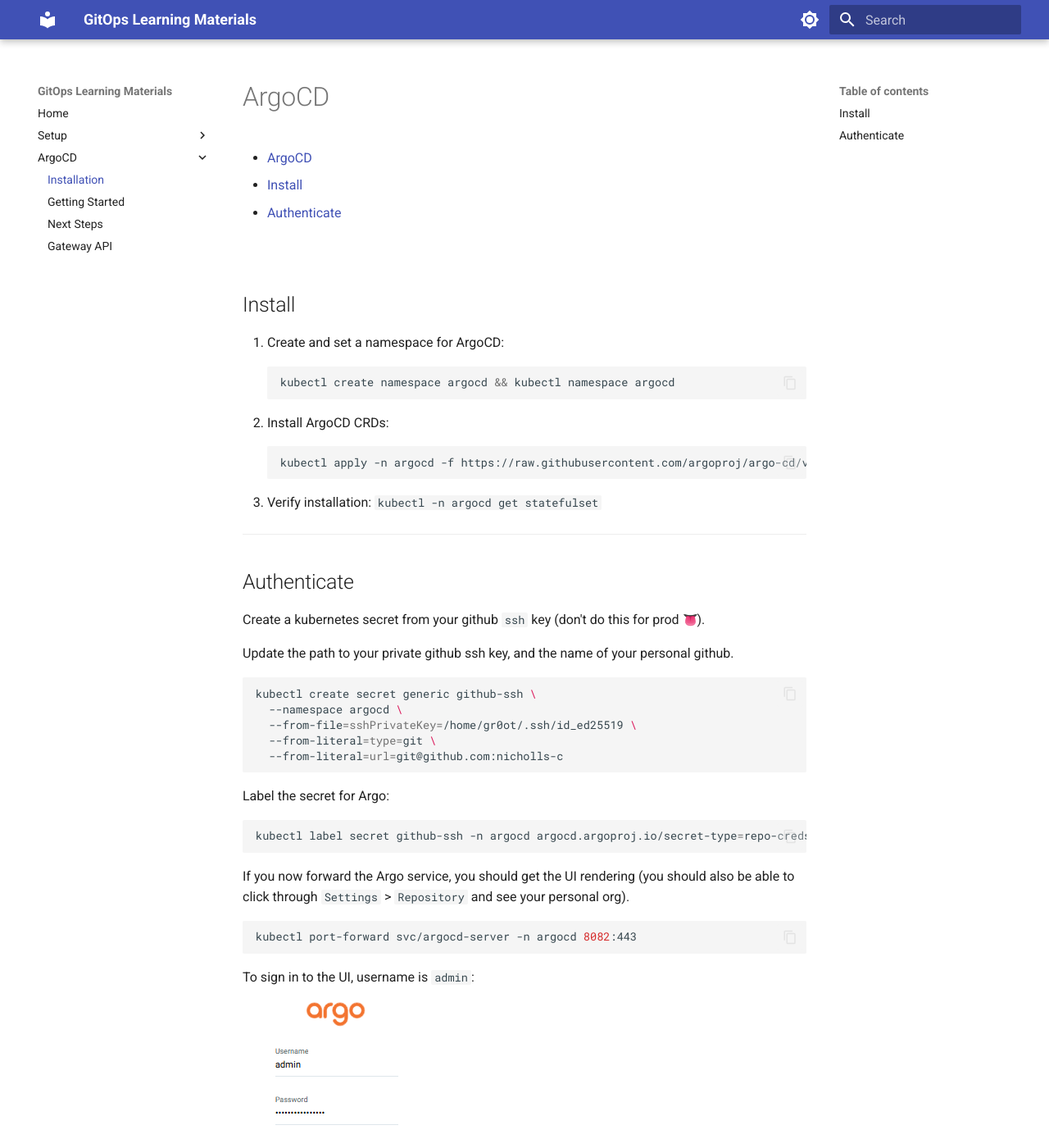
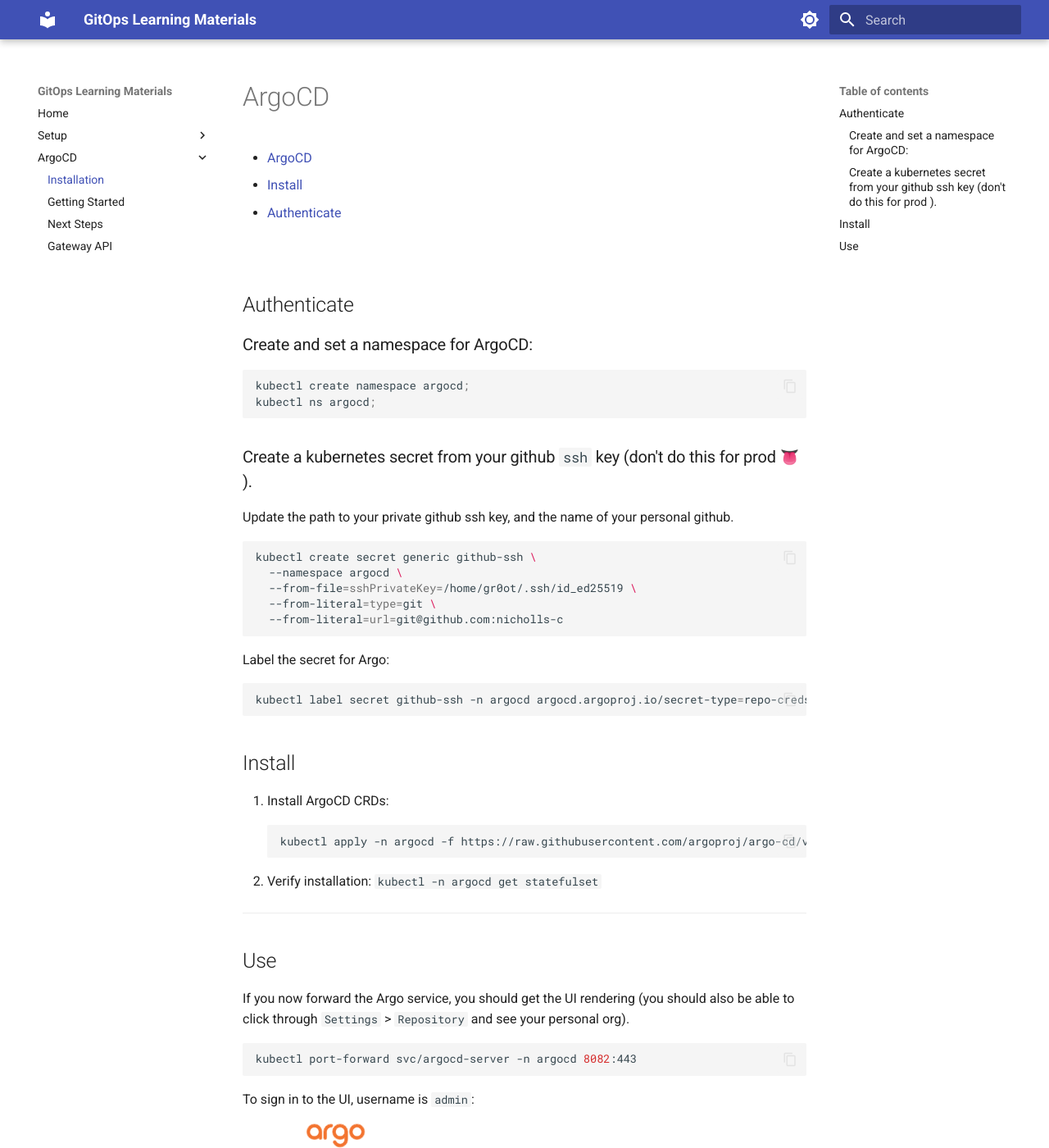
Before and after one commit to nicholls-c/gitops-docs, an MkDocs documentation site: the page built from docs/argo/installation.md, in a window 1280 px wide and 1400 px high. Shown: the whole window at 82% size. Built offline with MkDocs 1.6.1 and Material for MkDocs 9.7.7, drawn with Linux system fonts in a browser that asks for light colours; emoji names are drawn with the system emoji font; some of the changed lines change nothing that is shown.

Commit message:
Revise ArgoCD installation instructions
Reorganize installation steps for clarity and update commands.

````diff
--- a/docs/argo/installation.md
+++ b/docs/argo/installation.md
@@ -6,23 +6,15 @@
 
 <br>
 
-## Install
-
-1. Create and set a namespace for ArgoCD:
-   ```bash
-   kubectl create namespace argocd && kubectl namespace argocd
-   ```
-2. Install ArgoCD CRDs:
-   ```bash
-   kubectl apply -n argocd -f https://raw.githubusercontent.com/argoproj/argo-cd/v3.2.1/manifests/install.yaml
-   ```
-3. Verify installation: `kubectl -n argocd get statefulset`
-
----
-
 ## Authenticate
 
-Create a kubernetes secret from your github `ssh` key (don't do this for prod :tongue:).
+### Create and set a namespace for ArgoCD:
+```bash
+kubectl create namespace argocd;
+kubectl ns argocd;
+```
+
+### Create a kubernetes secret from your github `ssh` key (don't do this for prod :tongue:).
 
 Update the path to your private github ssh key, and the name of your personal github.
 ```bash
@@ -37,6 +29,18 @@
 ```bash
 kubectl label secret github-ssh -n argocd argocd.argoproj.io/secret-type=repo-creds
 ```
+
+## Install
+
+1. Install ArgoCD CRDs:
+   ```bash
+   kubectl apply -n argocd -f https://raw.githubusercontent.com/argoproj/argo-cd/v3.2.1/manifests/install.yaml
+   ```
+2. Verify installation: `kubectl -n argocd get statefulset`
+
+---
+
+## Use
 
 If you now forward the Argo service, you should get the UI rendering (you should also be able to click through `Settings` > `Repository` and see your personal org).
 ```bash
````
